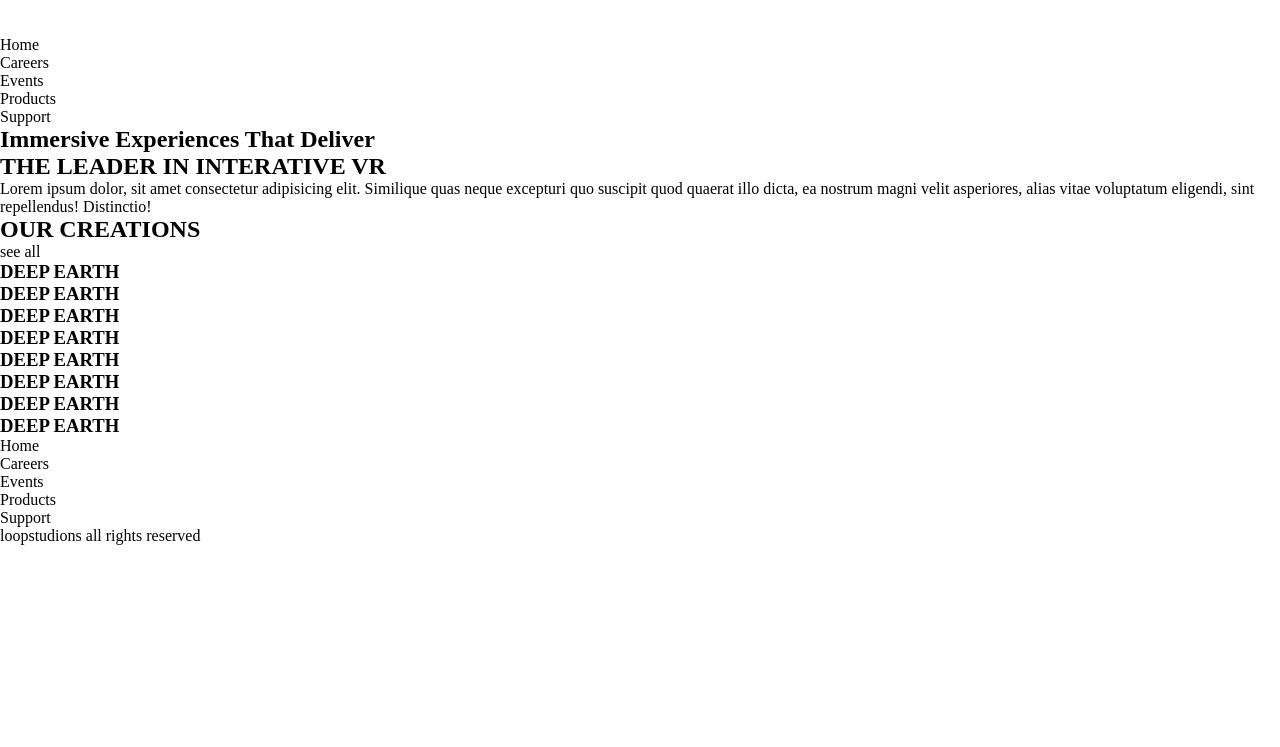
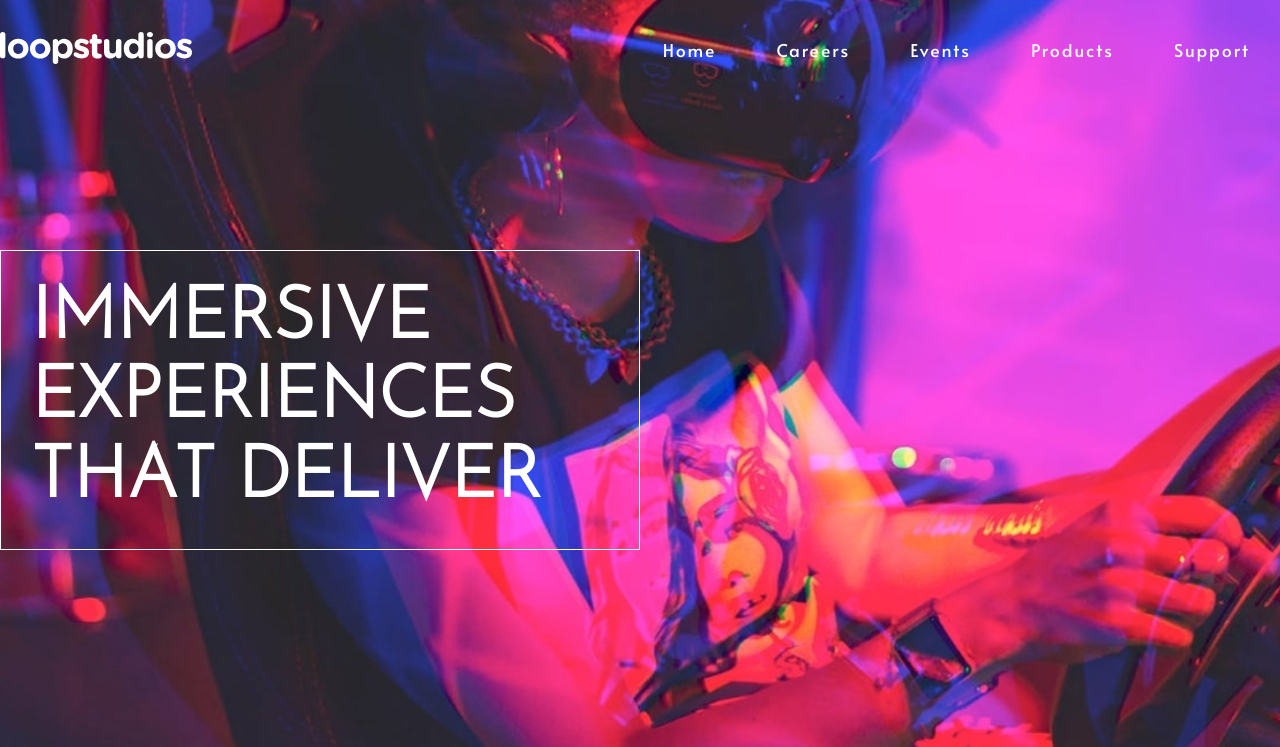
Before and after one commit to ironman-zaman/loopstudion-frontend-mentor-challenge, a plain HTML site: page index.html in a window 1280 px wide. Shown: the top 747 px of the page. Drawn offline with Linux system fonts and the light colour scheme.

Commit message:
Navbar and hero section done

```diff
--- a/css/style.scss
+++ b/css/style.scss
@@ -1,3 +1,11 @@
+/*Variables*/
+$titleFont : 'Josefin Sans', sans-serif;
+$bodyFont : 'Alata', sans-serif;
+$white: hsl(0, 0%, 100%);
+$black: hsl(0, 0%, 0%);
+$darkGray: hsl(0, 0%, 55%);
+$veryDarkGray: hsl(0, 0%, 41%);
+/*General Styles**/
 *{
     padding:0px;
     margin:0px;
@@ -6,3 +14,81 @@
 html,body{
     height: 100%;
 }
+body{
+    font-family: $bodyFont;
+}
+h1,h2,h3,h4,h5,h6{
+    font-family: $titleFont;
+    text-transform: uppercase;
+}
+.container{
+    max-width: 1300px;
+    margin:0 auto;
+}
+/*General styles ends*/
+header{
+    .header{
+        display: flex;
+        justify-content: space-between;
+        min-height: 100px;
+        align-items: center;
+    }
+    .header{
+        ul{
+            display: flex;
+            list-style-type: none;
+            li a{
+                padding:10px 30px;
+                display: block;
+                text-decoration: none;
+                color:$white;
+                position: relative;
+                letter-spacing: 2px;
+                font-size:1.1rem;
+                &::after{
+                    background: none repeat scroll 0 0 transparent;
+                    bottom: 0;
+                    content: "";
+                    display: block;
+                    height: 2px;
+                    left: 50%;
+                    position: absolute;
+                    background: #fff;
+                    transition: width 0.3s ease 0s, left 0.3s ease 0s;
+                    width: 0;
+                }
+            }
+            li a:hover:after{
+                width: 100%;
+                left: 0;
+            }
+        }
+    }
+}
+.hero{
+    background: url(../images/desktop/image-hero.jpg);
+    background-size: cover;
+    background-position: center center;
+    margin-top:-100px;
+    .container{
+        .hero-wrapper{
+            min-height: 750px;
+            display: flex;
+            align-items: center;
+            .hero-inner{
+                flex-basis: 50%;
+                border:1px solid $white;
+                padding:30px;
+                margin-top:50px;
+                h1{
+                    color:$white;
+                    font-size:4.5rem;
+                    line-height: 1.1em;
+                }
+            }
+        }
+
+
+    }
+
+}
--- a/index.html
+++ b/index.html
@@ -9,7 +9,8 @@
     <!--gooogle fonts-->
     <link rel="preconnect" href="https://fonts.gstatic.com">
     <link href="https://fonts.googleapis.com/css2?family=Alata&display=swap" rel="stylesheet">
-
+    <link rel="preconnect" href="https://fonts.gstatic.com">
+    <link href="https://fonts.googleapis.com/css2?family=Josefin+Sans:wght@300&display=swap" rel="stylesheet">
     <!--general css-->
     <link rel="stylesheet" href="css/style.css">
     <title>Loop Studio</title>
@@ -17,6 +18,7 @@
 <body>
     <header>
         <div class="container">
+            <div class="header">
                 <div class="brand">
                     <span class="logo">
                         <img src="images/logo.svg" alt="loopstudio logo">
@@ -24,19 +26,22 @@
                 </div>
                 <nav class="nav-wrapper">
                     <ul class="nav">
-                    <li>Home</li>
-                    <li>Careers</li>
-                    <li>Events</li>
-                    <li>Products</li>
-                    <li>Support</li>
+                        <li><a href="">Home</a></li>
+                        <li><a href="">Careers</a></li>
+                        <li><a href="">Events</a></li>
+                        <li><a href="">Products</a></li>
+                        <li><a href="">Support</a></li>
                     </ul>
                 </nav>
+            </div>
         </div>
     </header>
     <section class="hero">
         <div class="container">
+            <div class="hero-wrapper">
                 <div class="hero-inner">
                     <h1>Immersive Experiences That Deliver</h1>
+                </div>
             </div>
         </div>
     </section>
```
Also changed, not shown: css/style.css, 1 other file. Lines whose indentation alone changed are shown as unchanged.
